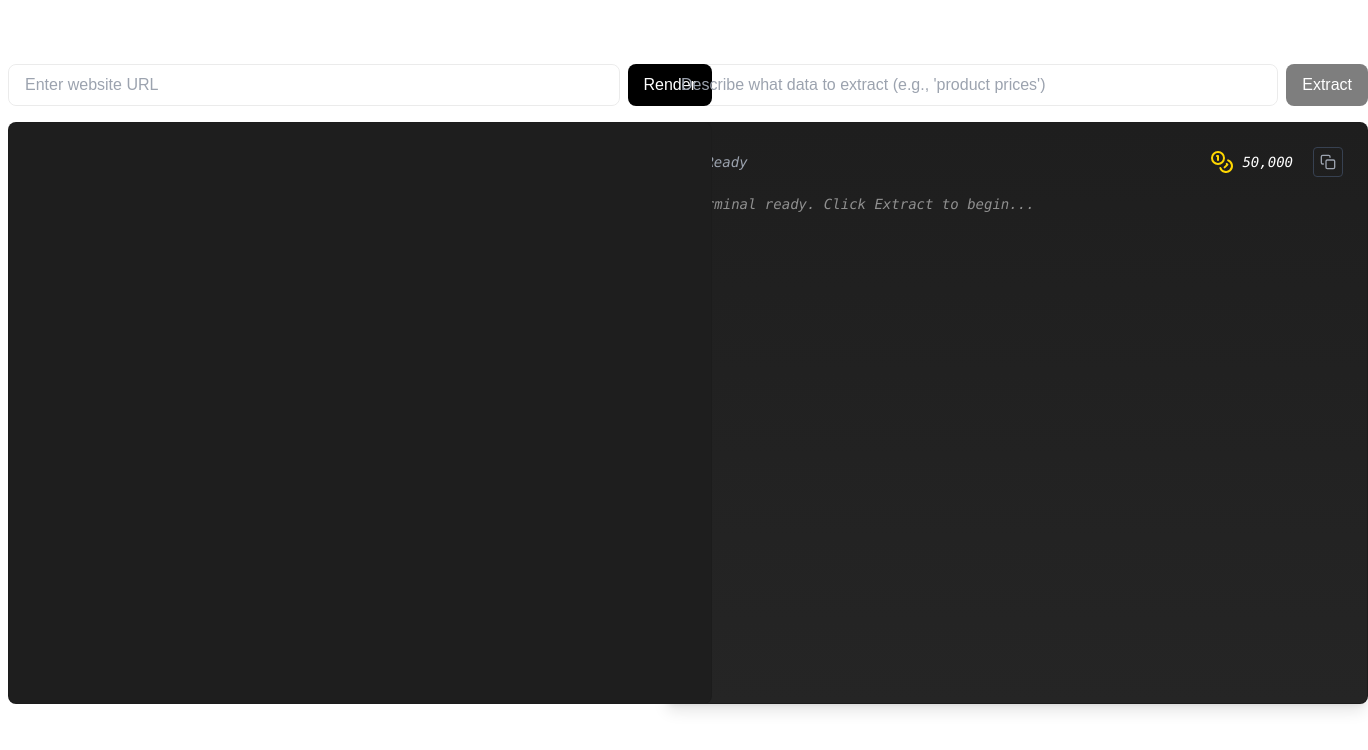
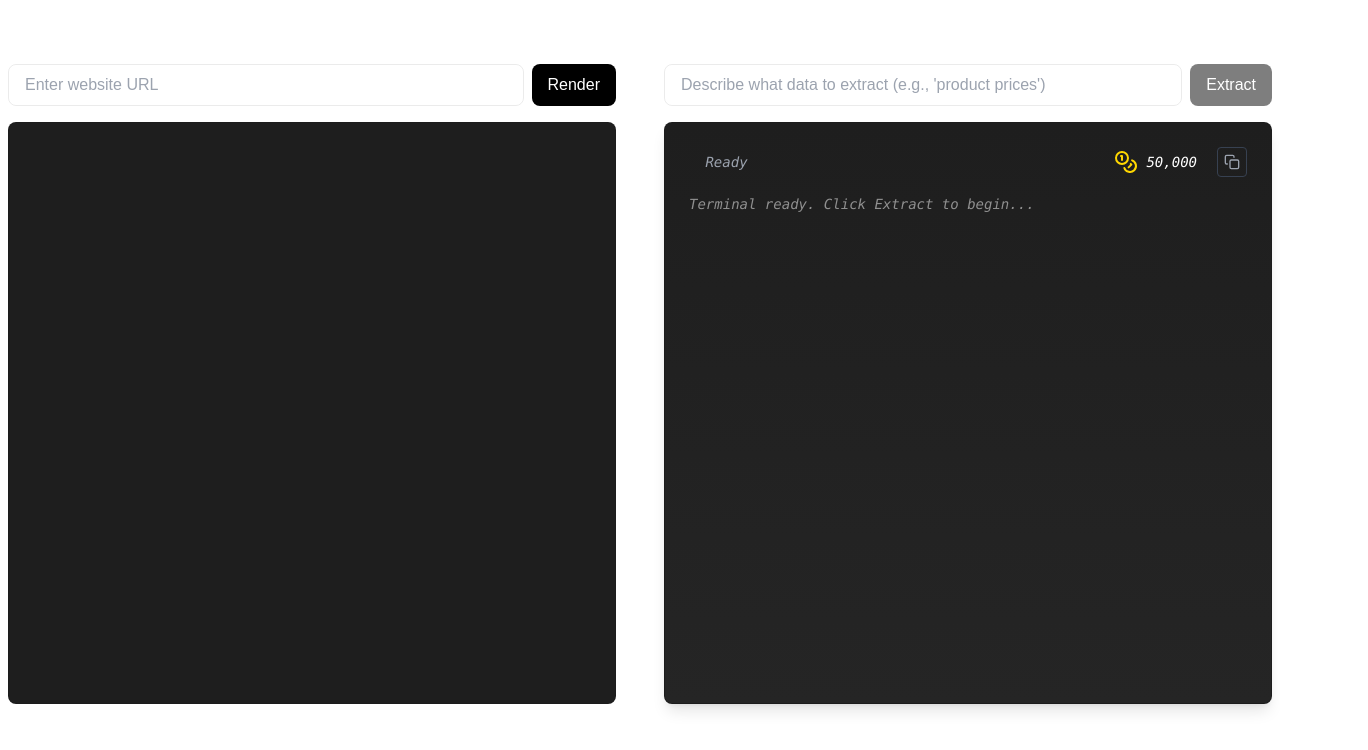
Before and after one commit to ChinchillaEnterprises/news_aggregator, a Next.js app in the folder frontend/: page / in a window 1280 px wide. Shown: the top 750 px of the page, 1368 px wide, since content can reach past the window. Built offline with nearby package versions, Linux system fonts and the light colour scheme.

Commit message:
fixed w-[88vh]

```diff
--- a/frontend/app/api/browser/render/route.ts
+++ b/frontend/app/api/browser/render/route.ts
@@ -11,7 +11,7 @@ export async function POST(req: Request) {
       );
     }
 
-    const response = await fetch('http://3.143.46.45/render', {
+    const response = await fetch('http://3.143.46.45/api/browser/render', {
       method: 'POST',
       headers: {
         'Content-Type': 'application/json',
--- a/frontend/app/components/Terminal.tsx
+++ b/frontend/app/components/Terminal.tsx
@@ -80,7 +80,7 @@ export default function Terminal({ content, status = 'ready', phase, progress, t
   };
 
   return (
-    <div className="w-[88vh] h-[80vh] flex flex-col rounded-lg border border-black/[.08] dark:border-white/[.145] overflow-hidden bg-[#1E1E1E] shadow-lg">
+    <div className="w-full h-full flex flex-col rounded-lg border border-black/[.08] dark:border-white/[.145] overflow-hidden bg-[#1E1E1E] shadow-lg">
       <div className={`flex-1 p-6 font-mono text-sm overflow-y-auto bg-gradient-to-b from-[#1E1E1E] to-[#252525] ${hasContent ? 'text-white/90' : 'text-white/50 italic'}`}>
         <div className="space-y-4">
           <div className="flex items-center justify-between">
--- a/frontend/app/components/hero.tsx
+++ b/frontend/app/components/hero.tsx
@@ -107,7 +107,7 @@ export function Hero() {
       <div className="max-w-[1800px] mx-auto px-2 py-8">
         <div className="grid grid-cols-2 gap-12">
           {/* Left Column */}
-          <div className="w-[88vh] h-[80vh] flex flex-col">
+          <div className="w-full h-[80vh] flex flex-col">
             <div className="flex gap-2 mb-4">
               <input
                 type="text"
@@ -129,7 +129,7 @@ export function Hero() {
               </button>
             </div>
 
-            <div className="relative w-[88vh] h-[80vh] bg-[#1E1E1E] rounded-lg border border-black/[.08] dark:border-white/[.145] overflow-hidden">
+            <div className="relative w-full flex-1 bg-[#1E1E1E] rounded-lg border border-black/[.08] dark:border-white/[.145] overflow-hidden">
               {isRendering ? (
                 <div className="absolute inset-0 flex items-center justify-center bg-black/50">
                   <Loader2 className="w-8 h-8 animate-spin text-white" />
@@ -170,7 +170,7 @@ export function Hero() {
           </div>
 
           {/* Right Column */}
-          <div className="w-[88vh] h-[80vh] flex flex-col">
+          <div className="w-full h-[80vh] flex flex-col">
             <div className="flex gap-2 mb-4">
               <input
                 type="text"
@@ -192,6 +192,7 @@ export function Hero() {
               </button>
             </div>
 
+            <div className="flex-1">
               <Terminal
                 status={isExtracting ? 'running' : extractedData ? 'complete' : 'ready'}
                 phase={extractionPhase.toLowerCase()}
@@ -202,5 +203,6 @@ export function Hero() {
           </div>
         </div>
       </div>
+    </div>
   );
 }
```
Lines whose indentation alone changed are shown as unchanged.
